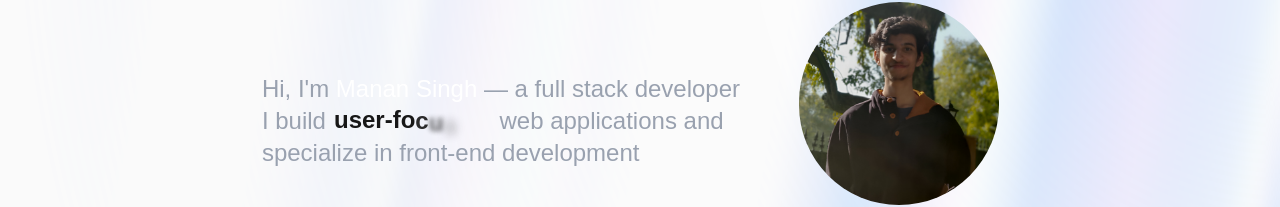
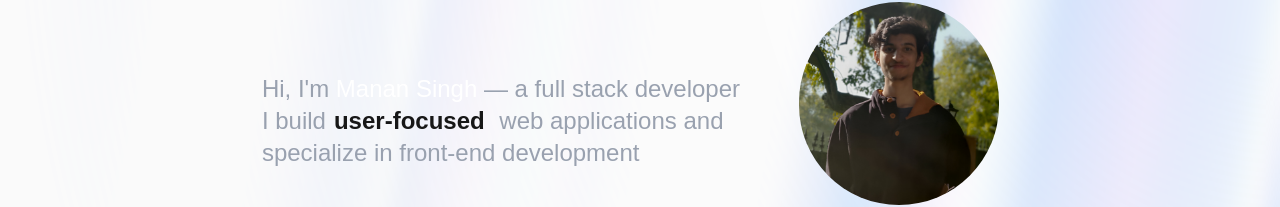
Before and after one commit to Manan-Singh10/portfolio-manan-singh, a Next.js app: page / in a window 1280 px wide. Shown: the part 122-329 px from the top of the page. Built offline with nearby package versions, Linux system fonts and the light colour scheme.

Commit message:
optimized the Flipword component

```diff
--- a/app/components/NavBar.tsx
+++ b/app/components/NavBar.tsx
@@ -14,7 +14,7 @@ const NavBar = () => {
   const currentPath = usePathname();
 
   return (
-    <nav className="bg-zinc-700 px-5 py-2 m-5 rounded-xl sticky z-1000 top-5">
+    <nav className="bg-neutral-800/90 px-5 py-2 m-5 rounded-xl sticky z-1000 top-5">
       <ul className="flex gap-8">
         {links.map((link) => (
           <li
--- a/components/ui/flip-words.tsx
+++ b/components/ui/flip-words.tsx
@@ -44,16 +44,13 @@ export const FlipWords = ({
           y: 0,
         }}
         transition={{
-          type: "spring",
+          type: "easeOut",
           stiffness: 100,
           damping: 10,
         }}
         exit={{
           opacity: 0,
-          y: -40,
-          x: 40,
-          filter: "blur(8px)",
-          scale: 2,
+          y: -20,
           position: "absolute",
         }}
         className={cn(
@@ -65,29 +62,15 @@ export const FlipWords = ({
         {currentWord.split(" ").map((word, wordIndex) => (
           <motion.span
             key={word + wordIndex}
-            initial={{ opacity: 0, y: 10, filter: "blur(8px)" }}
-            animate={{ opacity: 1, y: 0, filter: "blur(0px)" }}
+            initial={{ opacity: 0, y: 10 }}
+            animate={{ opacity: 1, y: 0 }}
             transition={{
-              delay: wordIndex * 0.3,
-              duration: 0.3,
+              delay: wordIndex * 0.2,
+              duration: 0.4,
             }}
             className="inline-block whitespace-nowrap"
           >
-            {word.split("").map((letter, letterIndex) => (
-              <motion.span
-                key={word + letterIndex}
-                initial={{ opacity: 0, y: 10, filter: "blur(8px)" }}
-                animate={{ opacity: 1, y: 0, filter: "blur(0px)" }}
-                transition={{
-                  delay: wordIndex * 0.3 + letterIndex * 0.05,
-                  duration: 0.2,
-                }}
-                className="inline-block"
-              >
-                {letter}
-              </motion.span>
-            ))}
-            <span className="inline-block">&nbsp;</span>
+            {word}&nbsp;
           </motion.span>
         ))}
       </motion.div>
```
